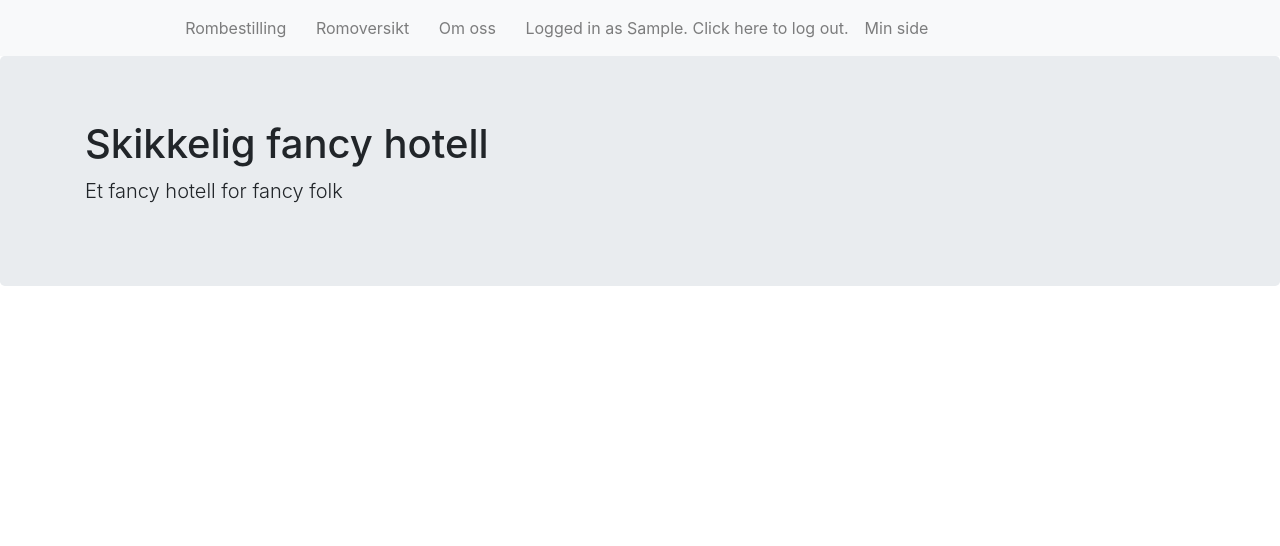
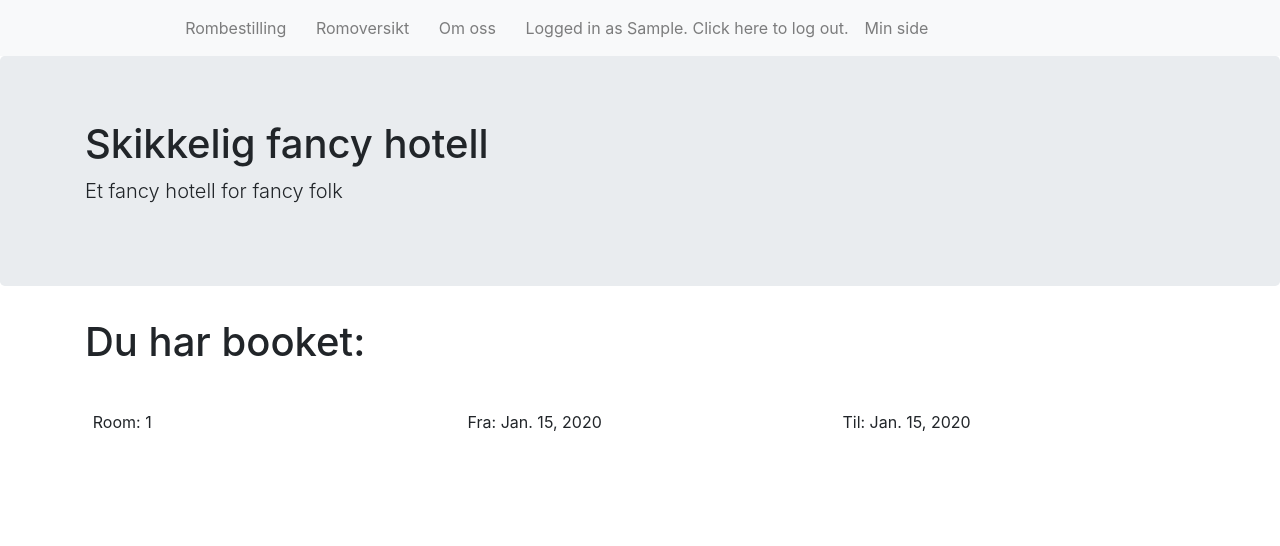
Before and after one commit to JulieHM/hotell_booking, a Django app: page /booking/minside/ in a window 1280 px wide. Shown: the top 546 px of the page. Run offline with Django 3.2, Linux system fonts and the light colour scheme; a user stored in the database is signed in; tables that the repository leaves empty hold one stand-in row (values such as "Sample post"); some libraries are stand-ins or nearby versions.

Commit message:
#27 Oversikt over bookinger på min side

```diff
--- a/fancyhotel/booking/templates/booking/minside.html
+++ b/fancyhotel/booking/templates/booking/minside.html
@@ -8,6 +8,33 @@
 </head>
 <body>
     {% block content %}
+    <div class="container">
+        <!-- <div class="card mb-3">
+        <div class="card-body"> -->
+        <h1 class="card-title">Du har booket: </h1>
+        </br>
+        <!-- <ul> -->
+
+        {% for booking in bookings %}
+            <!-- <li class="card-text" style="padding: 0,7%;"> Room: {{ booking.room }} &nbsp&nbsp&nbsp Fra: {{ booking.dateStart }} &nbsp&nbsp&nbsp Til: {{ booking.dateEnd }} </li>  -->
+            <div class="row" style="padding: 0.7%;">
+            <div class="col-sm">
+                Room: {{ booking.room }}
+              </div>
+              <div class="col-sm">
+                Fra: {{ booking.dateStart }}
+              </div>
+              <div class="col-sm">
+                Til: {{ booking.dateEnd }}
+              </div>
+              </div>
+        {% endfor %}
+      <!--   </ul> -->
+
+         </div>
+<!--     </div>
+</div>    -->
+
     {% endblock %}
 
 </body>
--- a/fancyhotel/booking/urls.py
+++ b/fancyhotel/booking/urls.py
@@ -6,7 +6,7 @@ from . import views
 urlpatterns = [
     path('', views.index, name='index'),
 
-    path('minside/', views.mysite, name='min side'),
+    path('minside/', views.booking_overview, name='min side'),
 
     path('room/', views.getRooms, name='search rooms'),
     path('room/<int:roomNr>/booking', views.roombooking, name='roombooking'),
--- a/fancyhotel/booking/views.py
+++ b/fancyhotel/booking/views.py
@@ -118,7 +118,18 @@ def room(request, roomNr):
     context = {'room': room,}
     return render(request, 'booking/room.html', context)
 
+def booking_overview(request):
+    if request.user.is_authenticated:
+        current_user = request.user
+        booking = Booking.objects.filter(email = current_user.email)
+        context = {
+        'bookings': booking
+        }
+    else:
+        context = {
 
+        }
+    return render(request, "booking/minside.html", context)
 
 def getRooms(request):
     context = dict()
@@ -214,6 +225,3 @@ def login_user(request):
 def logout_user(request):
     logout(request)
     return HttpResponseRedirect(reverse('index'))
-
-def mysite(request):
-    return render(request, 'booking/minside.html')
```
